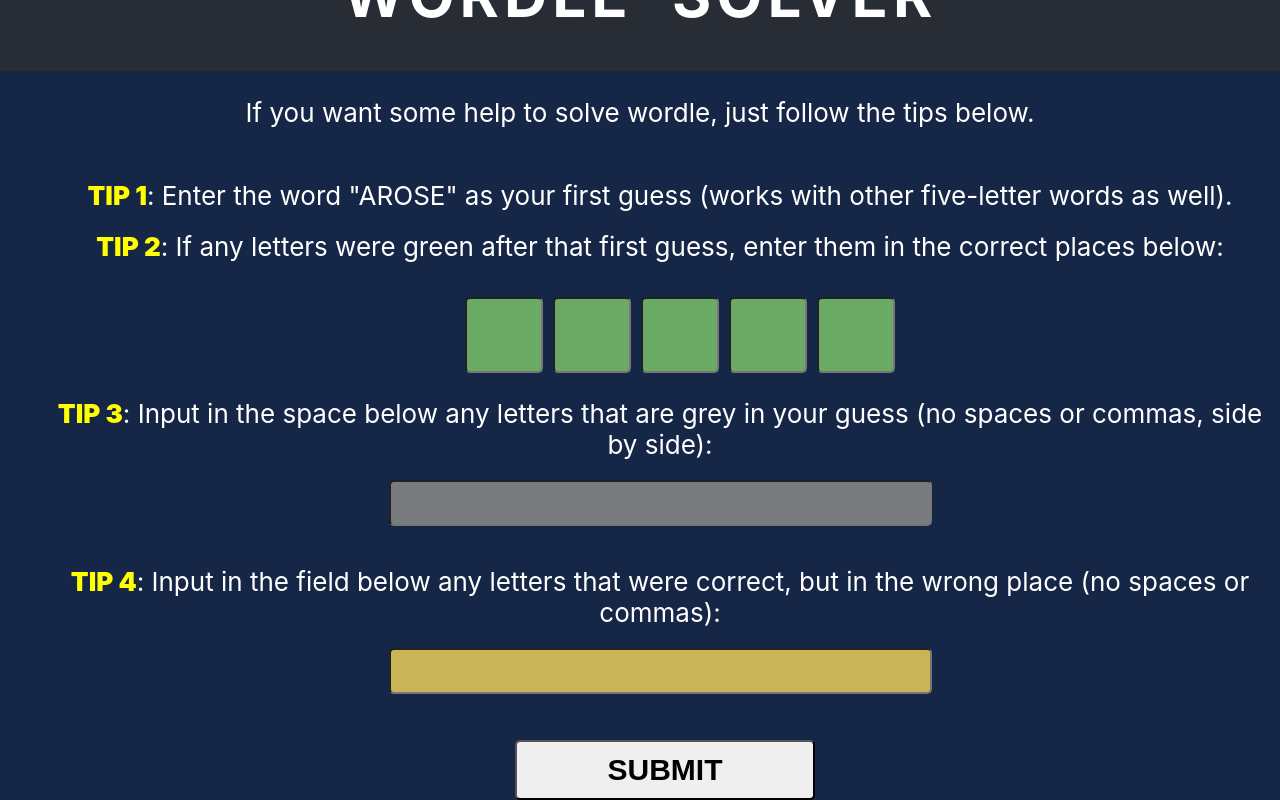
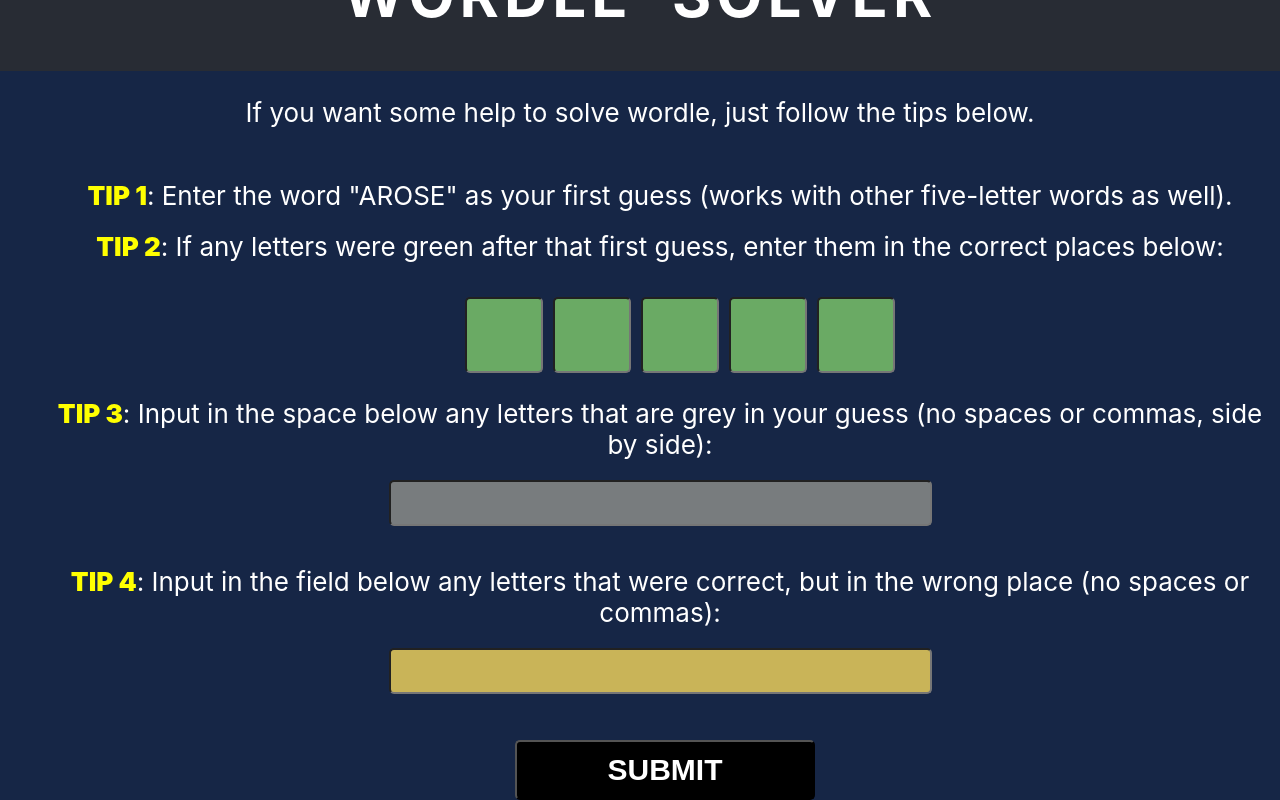
Before and after one commit to mrbaker1917/wordle_solver, a React (Create React App) app: page / in a window 1280 px wide. In both pictures the pointer is over the button "SUBMIT". Shown: the part 81-881 px from the top of the page. Built offline with nearby package versions, Linux system fonts and the light colour scheme.

Commit message:
adds hover styling to buttons

```diff
--- a/src/App.css
+++ b/src/App.css
@@ -97,6 +97,12 @@
   text-transform: uppercase;
   font-weight: 900;
   border-radius: 5px;
+  cursor: pointer;
+}
+
+.submitButton:hover {
+  background-color: black;
+  color: white;
 }
 
 .tip {
@@ -114,11 +120,17 @@
 
 .reset-btn {
   padding: 10px;
-  min-width: 100px;
+  min-width: 150px;
   background-color: rgb(12, 1, 1);
   color: aliceblue;
   font-size: large;
   font-weight: bold;
   border-radius: 5px;
-  border-style: ridge;
+  border: 5px solid white;
+  cursor: pointer;
 }
+
+.reset-btn:hover {
+  background-color: aliceblue;
+  color:rgb(12, 1, 1);
+}
```
